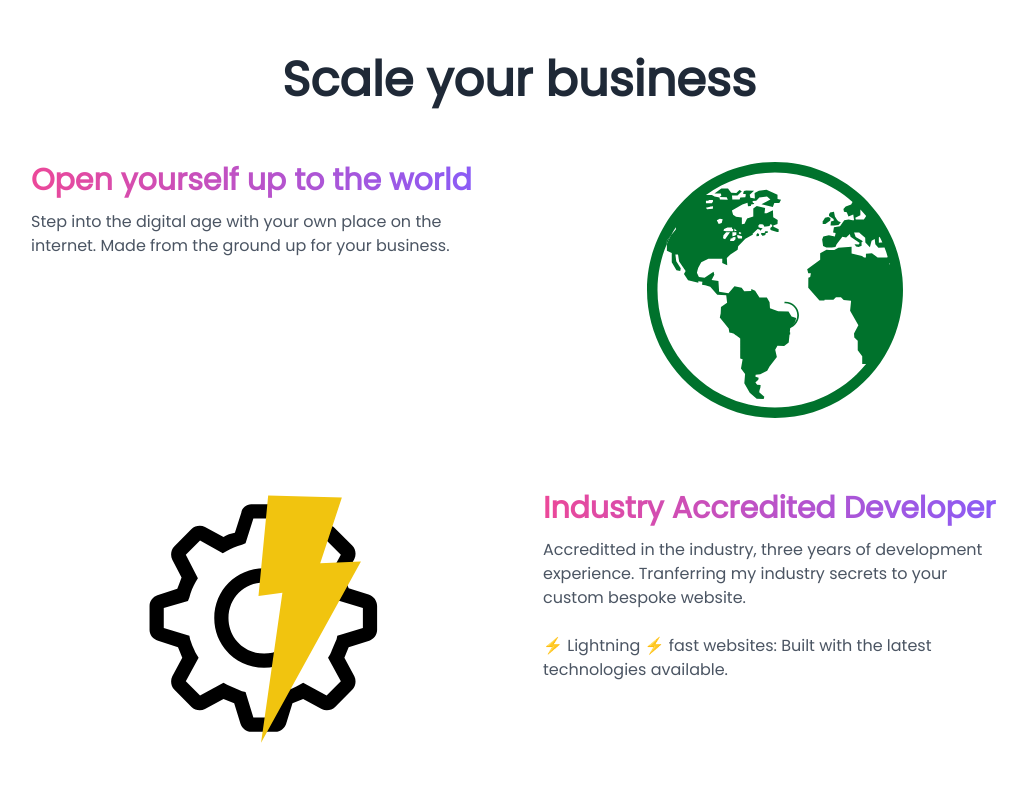
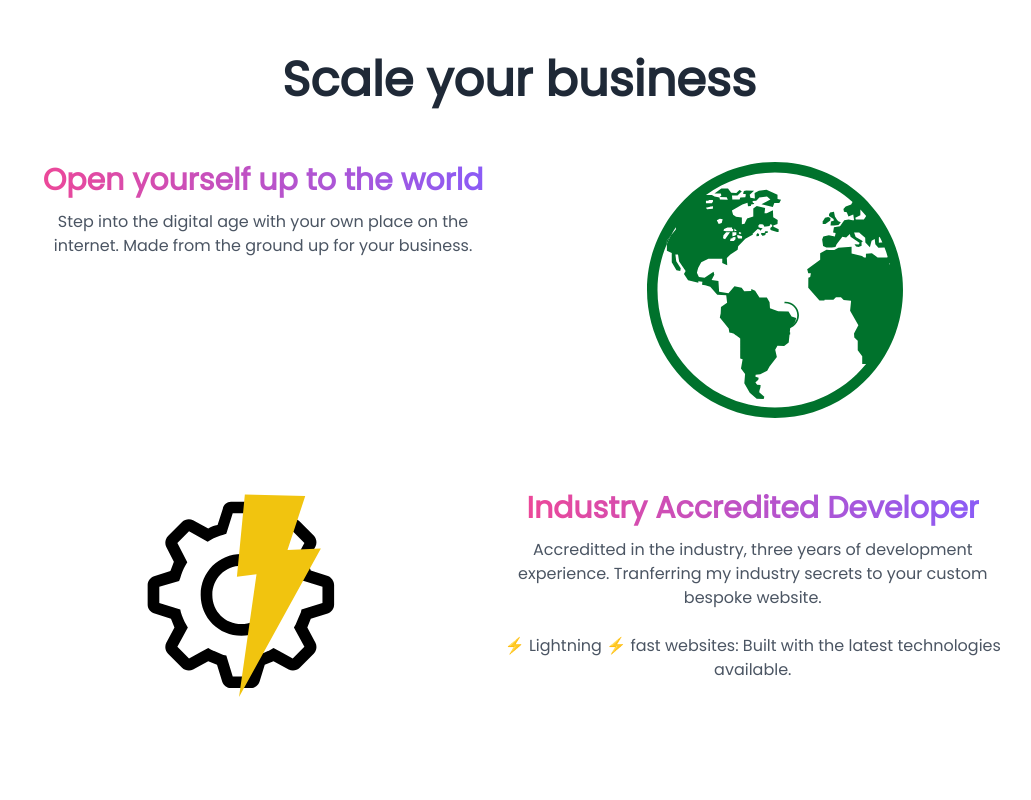
Before and after one commit to oliverpatrick/opdev-website, a Next.js app: page / in a window 1280 px wide. Shown: the part 620-1420 px from the top of the page, without its empty margins (121-1152 px from the left). Built offline with nearby package versions, Linux system fonts and the light colour scheme.

Commit message:
style fixes

```diff
--- a/src/components/IntroHero/IntroHero.tsx
+++ b/src/components/IntroHero/IntroHero.tsx
@@ -3,7 +3,7 @@ import Typewriter from 'typewriter-effect';
 
 function IntroHero() {
   return (
-    <section className="w-full h-screen bg-cover bg-center bg-clip-border">
+    <section className="w-full h-screen">
       <video autoPlay muted className="object-cover h-full w-full absolute">
         <source src="/videos/background_video.webm" />
       </video>
--- a/src/pages/index.tsx
+++ b/src/pages/index.tsx
@@ -91,8 +91,8 @@ const Home: NextPage = () => {
             <div className="h-1 mx-auto w-64 opacity-25 my-0 py-0 rounded-t"></div>
           </div>
 
-          <div className="flex flex-wrap">
-            <div className="w-5/6 sm:w-1/2 p-6">
+          <div className="flex flex-col sm:flex-row">
+            <div className="text-center sm:w-1/2 p-6">
               <h3 className="text-3xl text-gray-800 font-bold mb-3">
                 <span className="stroke-slate-100 bg-clip-text text-transparent bg-gradient-to-r from-pink-500 to-violet-500 text-3xl font-extrabold break-words">
                   Open yourself up to the world
@@ -204,9 +204,9 @@ const Home: NextPage = () => {
             </div>
           </div>
 
-          <div className="flex flex-wrap flex-col-reverse sm:flex-row">
-            <div className="w-full sm:w-1/2 p-6 mt-6">
-              <svg className="w-5/6 sm:h-64 mx-auto" viewBox="0 0 36 36">
+          <div className="flex flex-col-reverse sm:flex-row">
+            <div className="w-full sm:w-5/6 p-6 mt-6">
+              <svg className="w-1/2 mx-auto" viewBox="0 0 36 36">
                 <path d="M18.1,11c-3.9,0-7,3.1-7,7s3.1,7,7,7c3.9,0,7-3.1,7-7S22,11,18.1,11z M18.1,23c-2.8,0-5-2.2-5-5s2.2-5,5-5c2.8,0,5,2.2,5,5S20.9,23,18.1,23z" />
                 <path d="M32.8,14.7L30,13.8l-0.6-1.5l1.4-2.6c0.3-0.6,0.2-1.4-0.3-1.9l-2.4-2.4c-0.5-0.5-1.3-0.6-1.9-0.3l-2.6,1.4l-1.5-0.6l-0.9-2.8C21,2.5,20.4,2,19.7,2h-3.4c-0.7,0-1.3,0.5-1.4,1.2L14,6c-0.6,0.1-1.1,0.3-1.6,0.6L9.8,5.2C9.2,4.9,8.4,5,7.9,5.5L5.5,7.9C5,8.4,4.9,9.2,5.2,9.8l1.3,2.5c-0.2,0.5-0.4,1.1-0.6,1.6l-2.8,0.9C2.5,15,2,15.6,2,16.3v3.4c0,0.7,0.5,1.3,1.2,1.5L6,22.1l0.6,1.5l-1.4,2.6c-0.3,0.6-0.2,1.4,0.3,1.9l2.4,2.4c0.5,0.5,1.3,0.6,1.9,0.3l2.6-1.4l1.5,0.6l0.9,2.9c0.2,0.6,0.8,1.1,1.5,1.1h3.4c0.7,0,1.3-0.5,1.5-1.1l0.9-2.9l1.5-0.6l2.6,1.4c0.6,0.3,1.4,0.2,1.9-0.3l2.4-2.4c0.5-0.5,0.6-1.3,0.3-1.9l-1.4-2.6l0.6-1.5l2.9-0.9c0.6-0.2,1.1-0.8,1.1-1.5v-3.4C34,15.6,33.5,14.9,32.8,14.7z M32,19.4l-3.6,1.1L28.3,21c-0.3,0.7-0.6,1.4-0.9,2.1l-0.3,0.5l1.8,3.3l-2,2l-3.3-1.8l-0.5,0.3c-0.7,0.4-1.4,0.7-2.1,0.9l-0.5,0.1L19.4,32h-2.8l-1.1-3.6L15,28.3c-0.7-0.3-1.4-0.6-2.1-0.9l-0.5-0.3l-3.3,1.8l-2-2l1.8-3.3l-0.3-0.5c-0.4-0.7-0.7-1.4-0.9-2.1l-0.1-0.5L4,19.4v-2.8l3.4-1l0.2-0.5c0.2-0.8,0.5-1.5,0.9-2.2l0.3-0.5L7.1,9.1l2-2l3.2,1.8l0.5-0.3c0.7-0.4,1.4-0.7,2.2-0.9l0.5-0.2L16.6,4h2.8l1.1,3.5L21,7.7c0.7,0.2,1.4,0.5,2.1,0.9l0.5,0.3l3.3-1.8l2,2l-1.8,3.3l0.3,0.5c0.4,0.7,0.7,1.4,0.9,2.1l0.1,0.5l3.6,1.1V19.4z" />
                 <polygon
@@ -215,8 +215,7 @@ const Home: NextPage = () => {
                 />
               </svg>
             </div>
-            <div className="w-full sm:w-1/2 p-6 mt-6">
-              <div className="">
+            <div className="w-full p-6 mt-6 text-center">
               <h3 className="text-3xl text-gray-800 font-bold leading-none mb-3">
                 <span className="stroke-slate-100 bg-clip-text text-transparent bg-gradient-to-r from-pink-500 to-violet-500 text-3xl font-extrabold break-words">
                   Industry Accredited Developer
@@ -230,7 +229,6 @@ const Home: NextPage = () => {
                 <br />⚡ Lightning ⚡ fast websites: Built with the latest
                 technologies available.
               </p>
-              </div>
             </div>
           </div>
         </div>
```
Lines whose indentation alone changed are shown as unchanged.
